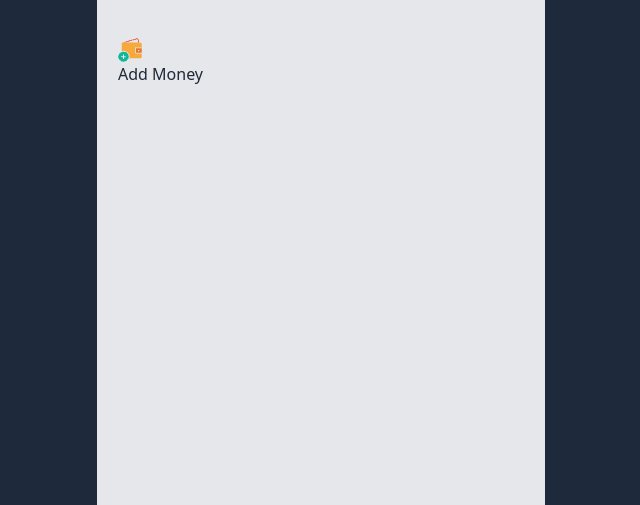
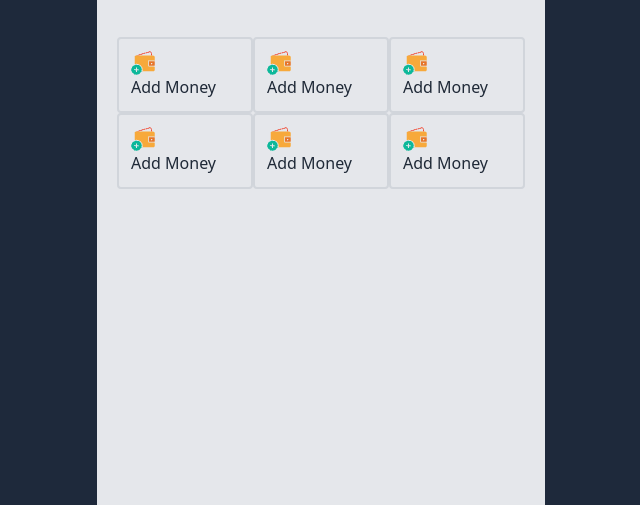
Before and after one commit to abdulalim1010/pay-bank-repo, a plain HTML site: page main.html in a window 1280 px wide. Shown: the part 295-800 px from the top of the page, without its empty margins (319-959 px from the left). Drawn offline with nearby package versions, Linux system fonts and the light colour scheme.

Commit message:
afternoon
clear
$ git commit -mafternoon

```diff
--- a/main.html
+++ b/main.html
@@ -17,15 +17,35 @@
         <div><img src="assets/Group.png" alt=""></div>
         <div>
           <h1 class="text-3xl font-bold">$4500</h1>
-          <p class="order-2 border-gray-300 rounded p-1 ">Available Balance</p>
+          <p class="border-2 border-gray-400 rounded p-1 ">Available Balance</p>
         </div>
         <div><button class="btn">logout</button></div>
       </nav>
       <section class="mt-10 p-5">
         <h1 class="text-4xl mb-2 font-bold">🔥 Welcome to Payooo!</h1>
         <p>Enjoy easy and convenient financial services with us. Cashout charge is low and</p>
-        <div class=" cards mt-10">
-          <div class="box border rounded">
+        <div class=" cards mt-10   grid grid-cols-3">
+          <div class="box border-2 border-gray-300 rounded p-3  justify-center items-center  ">
+            <img src="assets/wallet1.png" alt="">
+            <p>Add Money</p>
+          </div>
+          <div class="box border-2 border-gray-300 rounded p-3  justify-center items-center  ">
+            <img src="assets/wallet1.png" alt="">
+            <p>Add Money</p>
+          </div>
+          <div class="box border-2 border-gray-300 rounded p-3  justify-center items-center  ">
+            <img src="assets/wallet1.png" alt="">
+            <p>Add Money</p>
+          </div>
+          <div class="box border-2 border-gray-300 rounded p-3  justify-center items-center  ">
+            <img src="assets/wallet1.png" alt="">
+            <p>Add Money</p>
+          </div>
+          <div class="box border-2 border-gray-300 rounded p-3  justify-center items-center  ">
+            <img src="assets/wallet1.png" alt="">
+            <p>Add Money</p>
+          </div>
+          <div class="box border-2 border-gray-300 rounded p-3  justify-center items-center  ">
             <img src="assets/wallet1.png" alt="">
             <p>Add Money</p>
           </div>
```
